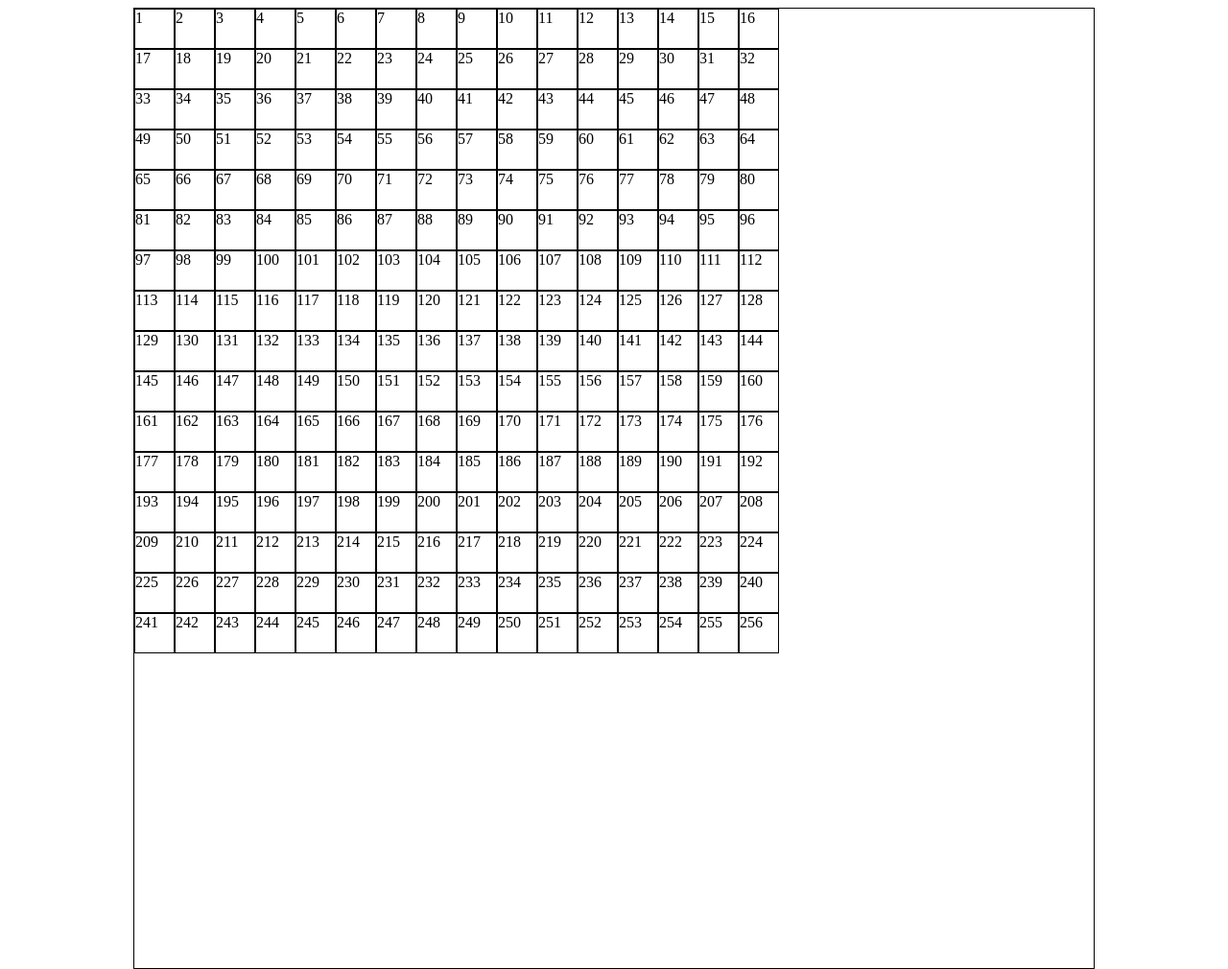
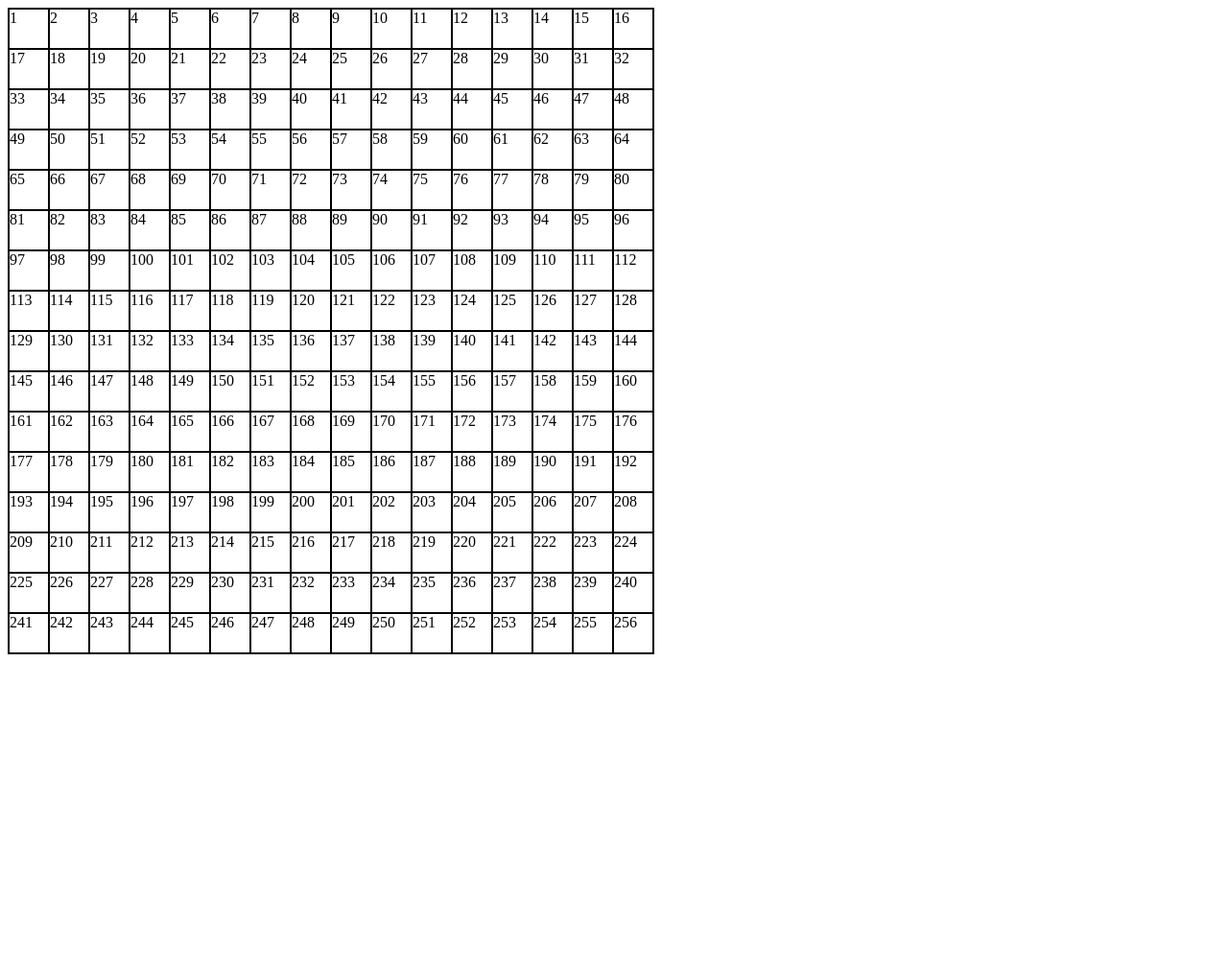
Before and after one commit to flip-in/Etch-a-Sketch, a plain HTML site: page index.html in a window 1280 px wide. Shown: the whole page at 96% size. After the commit the page ends 800 px from the top, so only its background shows below. Drawn offline with Linux system fonts and the light colour scheme.

Commit message:
new branch with grid

```diff
--- a/app.js
+++ b/app.js
@@ -5,7 +5,7 @@ var squareStyles = {
 }
 
 var container = document.createElement('div');
-container.setAttribute('id', 'container');
+container.setAttribute('class', 'container');
 document.body.appendChild(container);
 
 for(var i = 0; i < 16; i++){
@@ -13,7 +13,7 @@ for(var i = 0; i < 16; i++){
         container.innerHTML += '<div class="grid">' + ((i*16)+j+1) + '</div>';
         console.log("j=", j);
     }
-    var jump = document.createElement("br");
-    document.getElementById("container").appendChild(jump);
+    //var jump = document.createElement("br");
+    //document.getElementsByClassName("container")[0].appendChild(jump);
     console.log("i = ", i);
 };
--- a/style.css
+++ b/style.css
@@ -4,17 +4,13 @@ div.grid {
     border: 1pt solid black;
 }
 
-#container{
-    width: 1000px;
-    height: 1000px;
+.container{
+    display: inline-grid;
+    grid-template-columns: repeat(16, 1fr);
+    grid-template-rows: repeat(16, 1fr);
+    gap: 0px;
+    /*grid-template-rows: repeat(16, 1fr);*/
     margin: 0 auto;
     border: 1pt solid black;
-    justify-content: end;
-}
-
-#container div{
-    display: inline-block;
-    vertical-align: top;
-    margin: 0 auto;
 
 }
```
